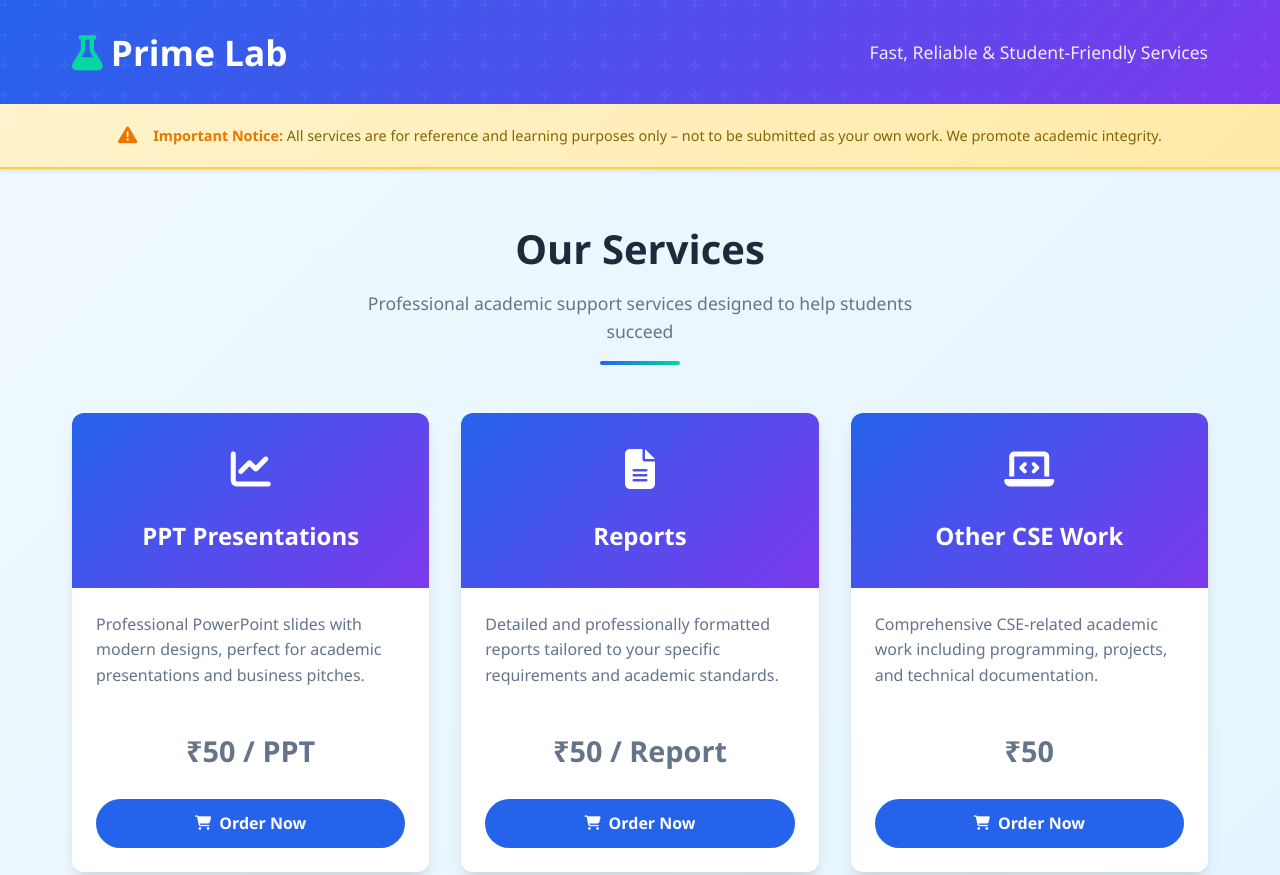
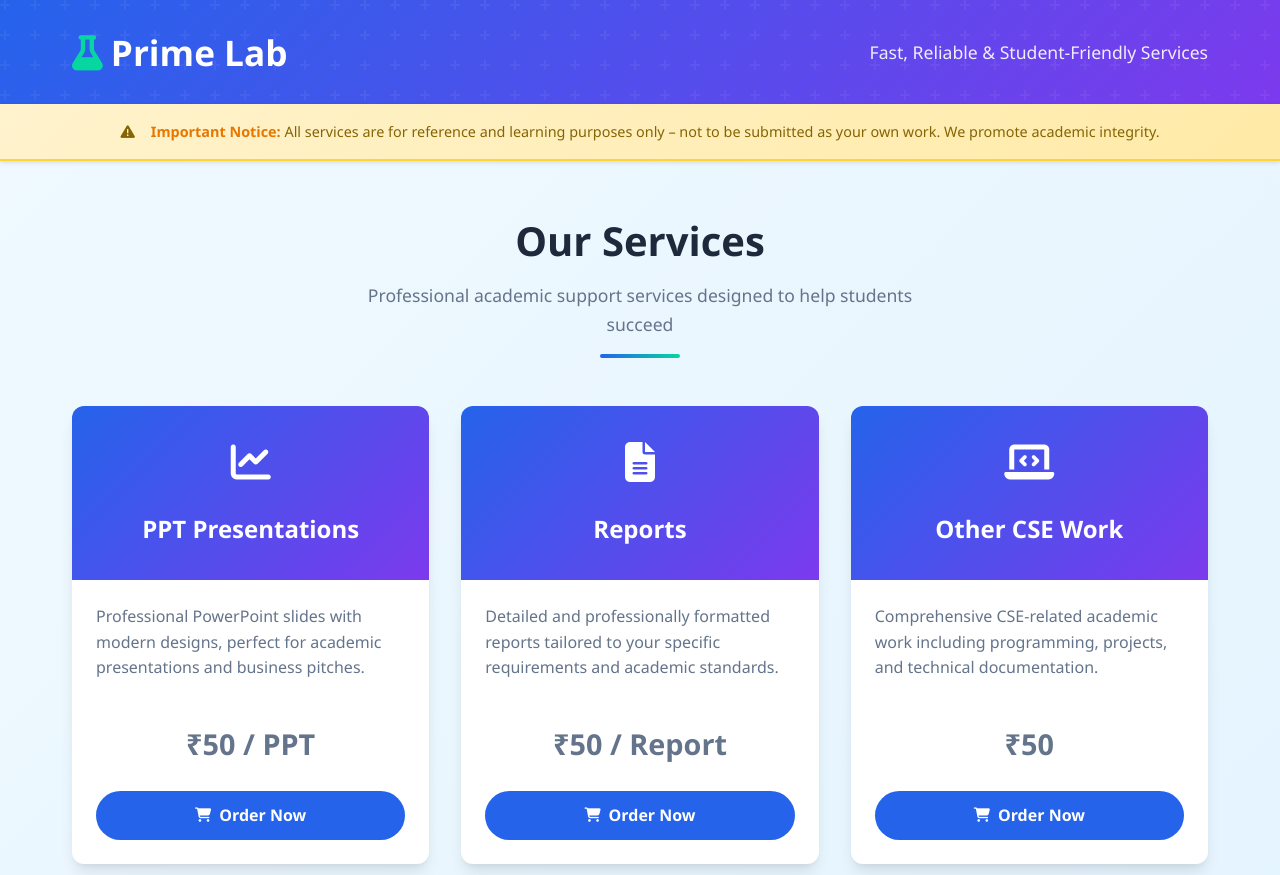
Before and after one commit to ravi0kr/Prime_Lab, a plain HTML site: page index.html in a window 1280 px wide. Shown: the top 875 px of the page. Drawn offline with Linux system fonts and the light colour scheme.

Commit message:
Update style.css

```diff
--- a/style.css
+++ b/style.css
@@ -469,12 +469,6 @@ footer {
   gap: 1rem;
 }
 
-.disclaimer-icon {
-  font-size: 1.2rem;
-  flex-shrink: 0;
-  color: #e67700;
-}
-
 .disclaimer-text {
   font-weight: 500;
   line-height: 1.4;
```
